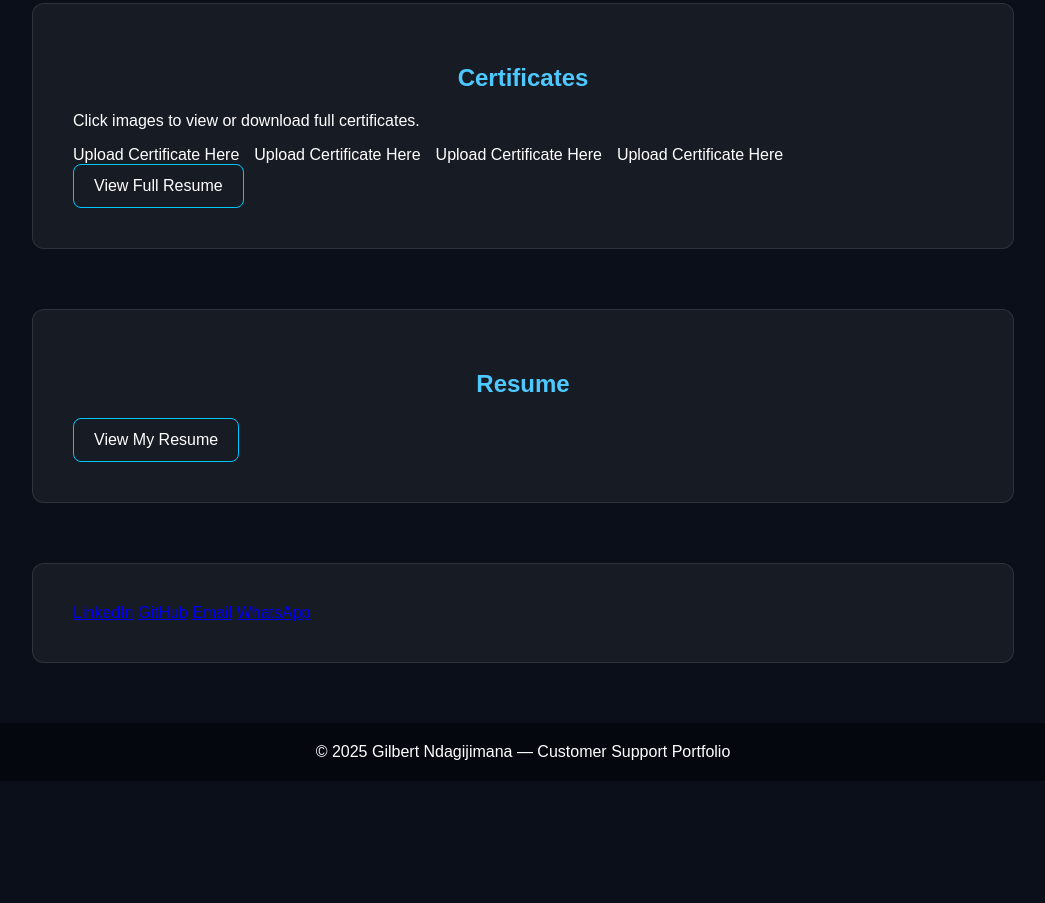
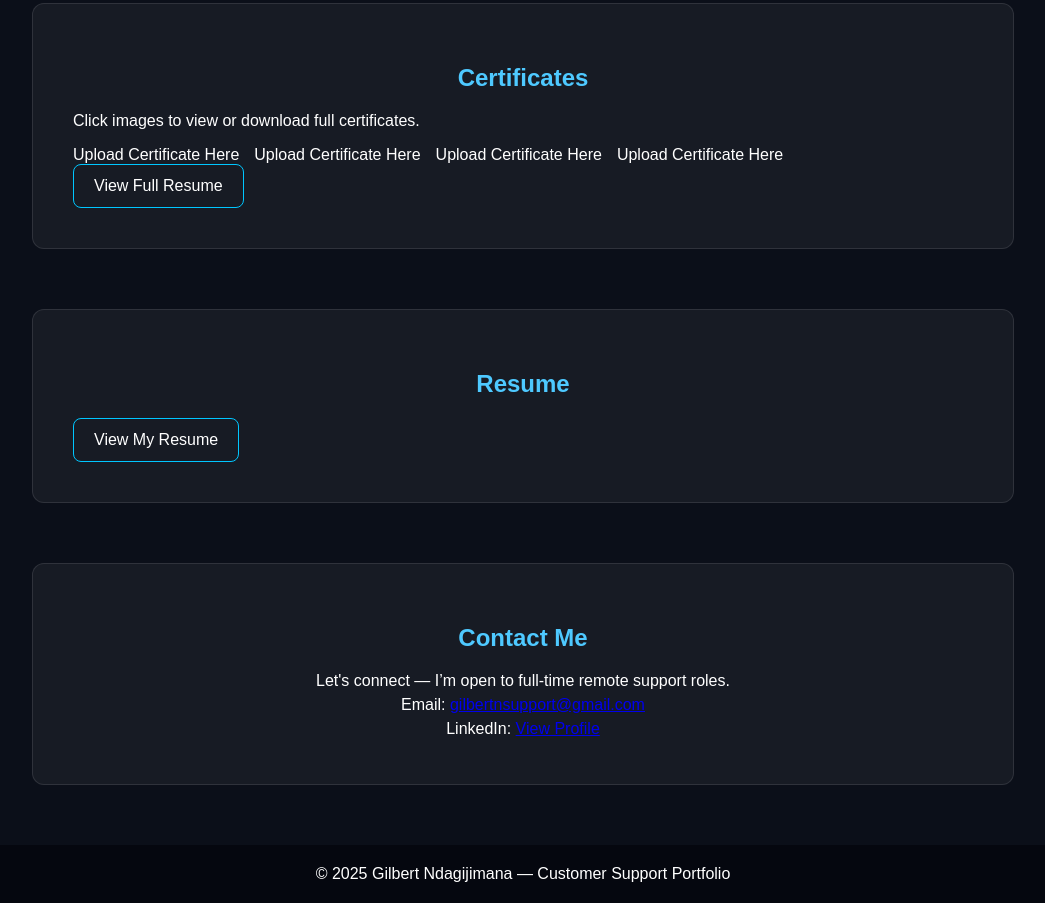
Before and after one commit to Gilbert01-cyber/gilbert-support-portfolio, a plain HTML site: page index.html in a window 1280 px wide. Shown: the part 3776-4679 px from the top of the page, without its empty margins (117-1162 px from the left). Before the commit the page ends 4557 px from the top, so only its background shows below. Drawn offline with Linux system fonts and the light colour scheme.

Commit message:
Update index.html

```diff
--- a/index.html
+++ b/index.html
@@ -180,13 +180,14 @@
 
 <!-- Contact Section -->
 <section id="contact">
- <div class="social-links">
-    <a href="https://www.linkedin.com/in/gilbert-ndagijimana" target="_blank">LinkedIn</a>
-    <a href="https://github.com/Gilbert01-cyber" target="_blank">GitHub</a>
-    <a href="mailto:your-email@gmail.com">Email</a>
-    <a href="https://wa.me/2507XXXXXXXX" target="_blank">WhatsApp</a>
-</div>
-    </section>
+  <h2>Contact Me</h2>
+  <p>Let's connect — I’m open to full-time remote support roles.</p>
+
+  <p>Email: <a href="mailto:gilbertnsupport@gmail.com">gilbertnsupport@gmail.com</a></p>
+
+  <p>LinkedIn: <a href="https://www.linkedin.com/in/ndagijimana-gilbert" target="_blank">View Profile</a></p>
+</section>
+
 
 </body>
 </html>
```
